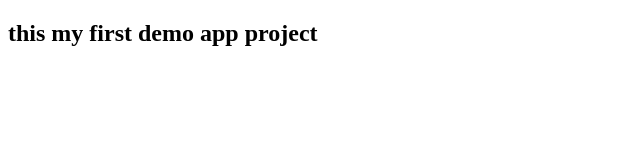
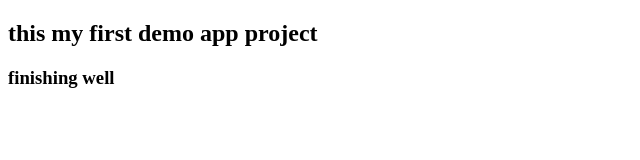
Before and after one commit to icodePaul/app_demo, a plain HTML site: page index.html in a window 1280 px wide. Shown: the whole page, without its empty margins (0-640 px from the left). Drawn offline with Linux system fonts and the light colour scheme.

Commit message:
add h3 text on my index

```diff
--- a/index.html
+++ b/index.html
@@ -7,6 +7,7 @@
 </head>
 <body>
     <h2>this my first demo app project</h2>
+    <h3>finishing well</h3>
 
 </body>
 </html>
```
